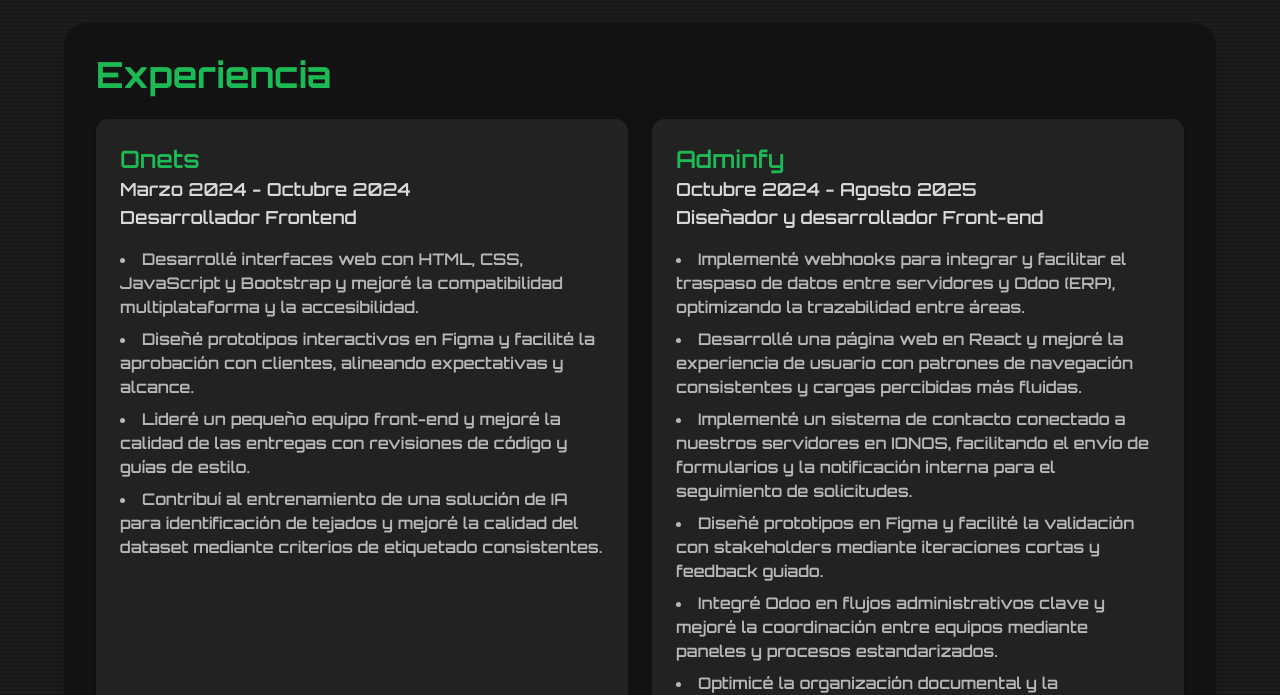
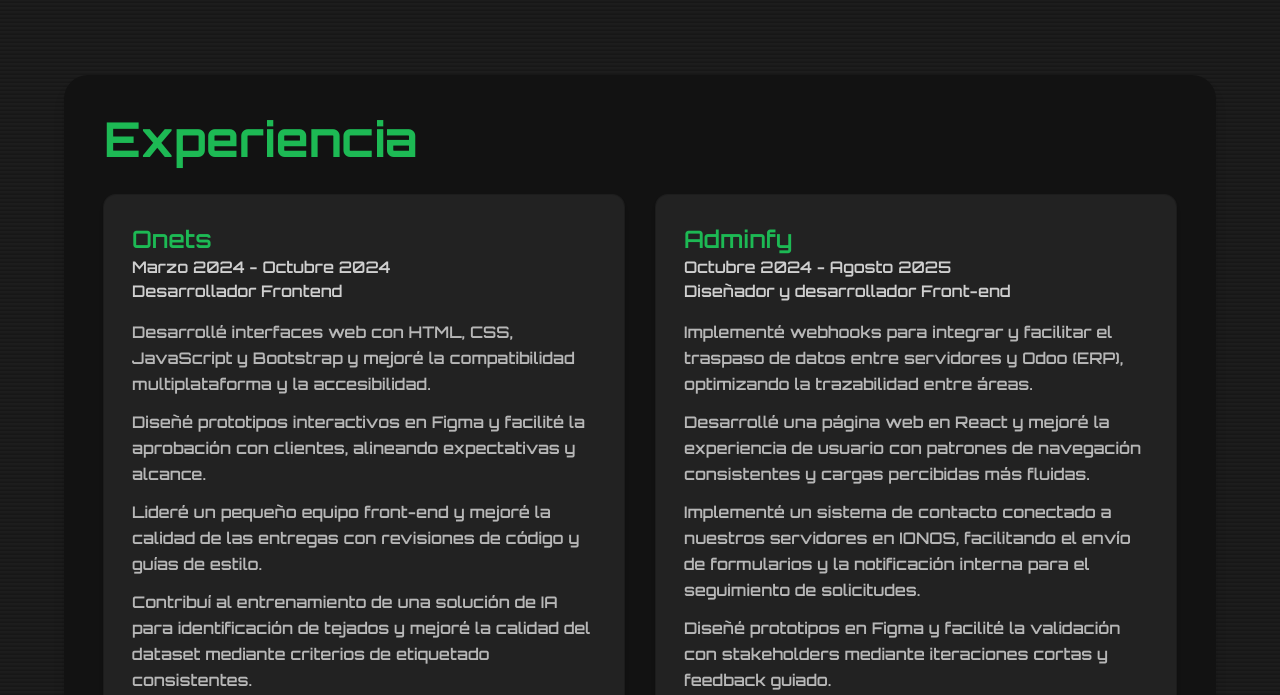
Before and after one commit to Horushs11/Portfolio, a React (Vite) app: page / in a window 1280 px wide. Shown: the part 1653-2348 px from the top of the page. Built offline with nearby package versions, Linux system fonts and the light colour scheme.

Commit message:
[NEW] Proyecto y experiencia añadida

```diff
--- a/src/components/Experiencia.jsx
+++ b/src/components/Experiencia.jsx
@@ -9,7 +9,7 @@
         "Diseñé prototipos interactivos en Figma y facilité la aprobación con clientes, alineando expectativas y alcance.",
         "Lideré un pequeño equipo front-end y mejoré la calidad de las entregas con revisiones de código y guías de estilo.",
         "Contribuí al entrenamiento de una solución de IA para identificación de tejados y mejoré la calidad del dataset mediante criterios de etiquetado consistentes.",
-      ]
+      ],
     },
     {
       empresa: "Adminfy",
@@ -21,33 +21,43 @@
         "Implementé un sistema de contacto conectado a nuestros servidores en IONOS, facilitando el envío de formularios y la notificación interna para el seguimiento de solicitudes.",
         "Diseñé prototipos en Figma y facilité la validación con stakeholders mediante iteraciones cortas y feedback guiado.",
         "Integré Odoo en flujos administrativos clave y mejoré la coordinación entre equipos mediante paneles y procesos estandarizados.",
-        "Optimicé la organización documental y la comunicación interna, facilitando el seguimiento de tareas y la priorización diaria."
-      ]
-    }
+        "Optimicé la organización documental y la comunicación interna, facilitando el seguimiento de tareas y la priorización diaria.",
+      ],
+    },
   ];
 
   return (
-    <div id="Experiencia" className="flex items-center justify-center min-h-screen">
-      <div className="md:bg-[#121212] text-[#D9D9D9] font-semibold p-8 rounded-3xl md:shadow-lg max-w-6xl w-full">
-        <h2 className="text-[#1DB954] text-4xl font-bold mb-6">Experiencia</h2>
+    <section id="Experiencia" className="flex items-center justify-center min-h-screen px-4 py-12 sm:py-16">
+      <div className="w-full max-w-6xl rounded-3xl md:bg-[#121212] md:shadow-lg text-[#D9D9D9] font-semibold p-6 sm:p-8 lg:p-10">
+        <h2 className="text-[#1DB954] text-3xl sm:text-4xl lg:text-5xl font-bold mb-6 sm:mb-8">
+          Experiencia
+        </h2>
 
-        {/* OPCIÓN A: siempre lado a lado */}
-        <div className="grid grid-cols-2 gap-6">
+        {/* Responsive: 1 columna en móvil, 2 columnas desde md */}
+        <div className="grid grid-cols-1 md:grid-cols-2 gap-4 sm:gap-6 lg:gap-8">
           {experiencias.map((exp) => (
-            <section key={exp.empresa} className="bg-[#222222] p-6 rounded-xl shadow-md">
-              <h3 className="text-2xl font-semibold text-[#1DB954]">{exp.empresa}</h3>
-              <p className="text-[#D9D9D9] text-lg">{exp.periodo}</p>
-              <p className="text-[#D9D9D9] text-lg">{exp.rol}</p>
-              <ul className="mt-4 text-[#b7b7b7] list-disc list-inside space-y-2">
+            <article
+              key={exp.empresa}
+              className="rounded-xl bg-[#222222] p-5 sm:p-6 lg:p-7 shadow-md ring-1 ring-white/5 transition"
+            >
+              <header className="mb-3 sm:mb-4">
+                <h3 className="text-xl sm:text-2xl font-semibold text-[#1DB954]">{exp.empresa}</h3>
+                <p className="text-sm sm:text-base text-[#cfcfcf]">{exp.periodo}</p>
+                <p className="text-sm sm:text-base text-[#cfcfcf]">{exp.rol}</p>
+              </header>
+
+              <ul className="mt-3 sm:mt-4 space-y-2.5 sm:space-y-3 text-[#b7b7b7]">
                 {exp.items.map((li, i) => (
-                  <li key={i}>{li}</li>
+                  <li key={i} className="leading-relaxed">
+                    {li}
+                  </li>
                 ))}
               </ul>
-            </section>
+            </article>
           ))}
         </div>
       </div>
-    </div>
+    </section>
   );
 }
 
--- a/src/components/Proyectos.jsx
+++ b/src/components/Proyectos.jsx
@@ -18,7 +18,7 @@
     },
     {
       nombre: "Adminfy",
-      descripcion: "Web de empresa.",
+      descripcion: "Web de empresa (en desarrollo).",
       imagen: "/adminfy.png",
       enlace: "https://www.adminfytechnologies.com/"
     },
```
Also changed, not shown: 1 other file (tests, documents, lock files or other folders).
